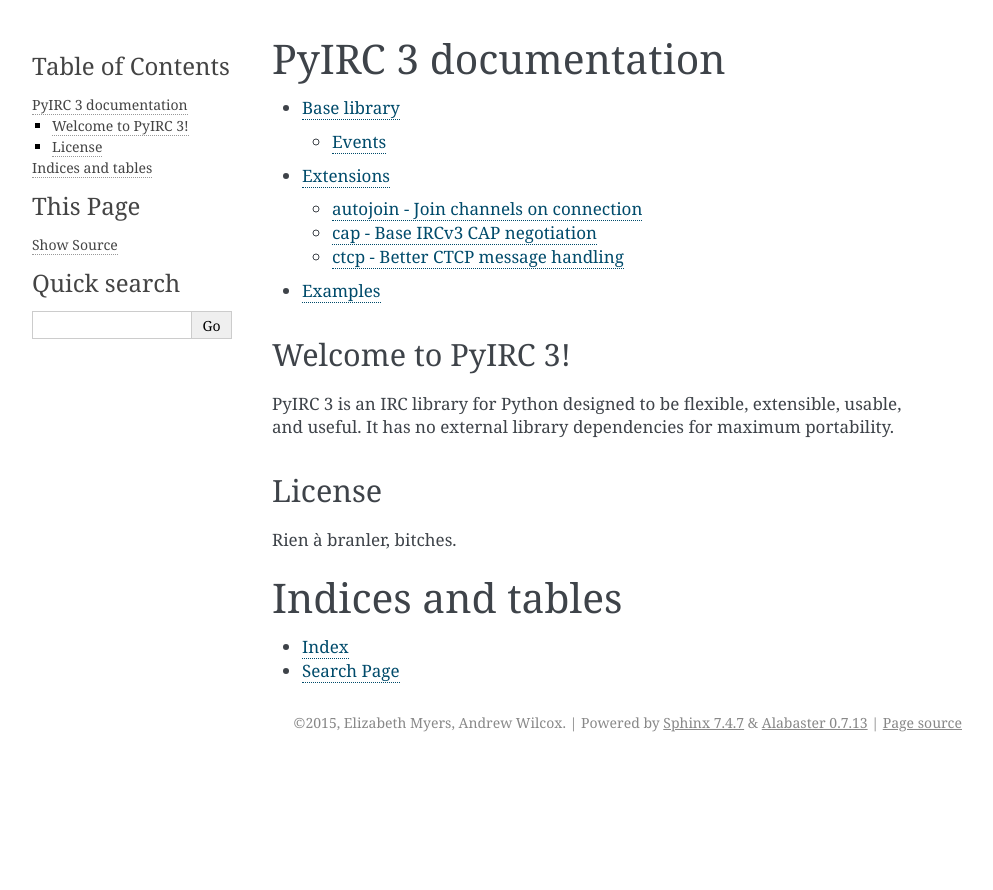
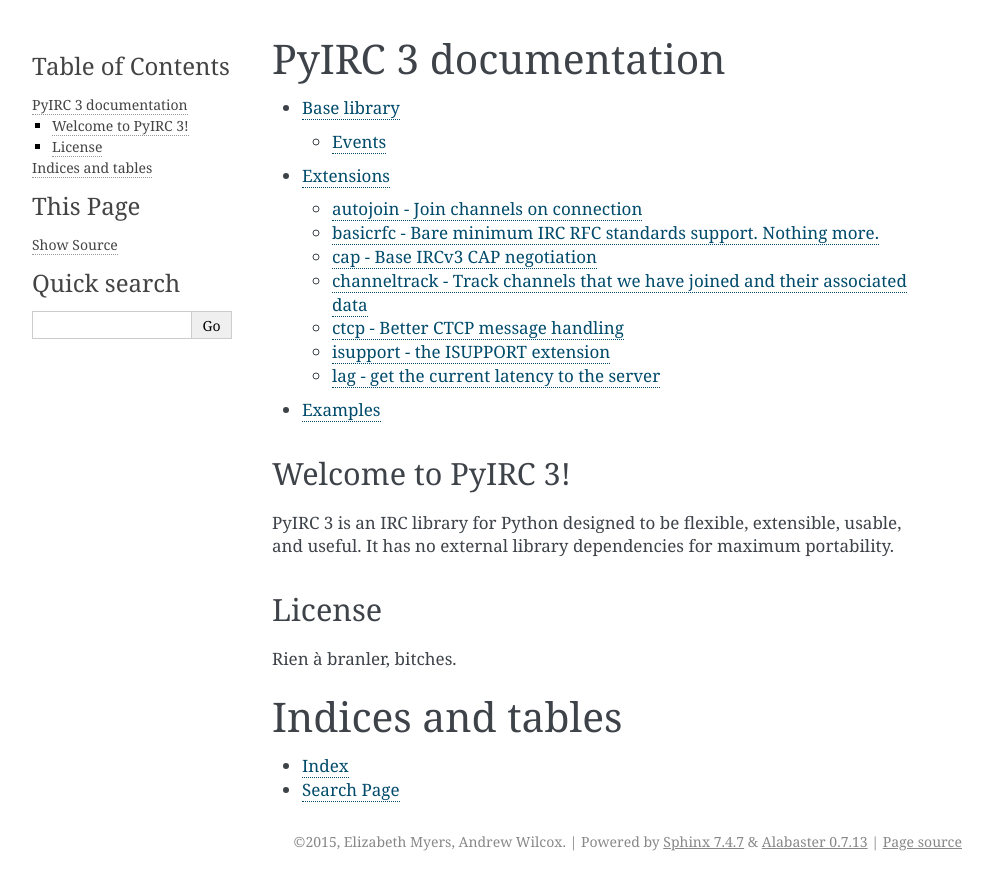
Before and after one commit to foxkit-us/PyIRC, a Sphinx documentation site: the page built from doc/index.rst, in a window 1280 px wide. Shown: the top 890 px of the page, without its empty margins (148-1141 px from the left). Built offline with Sphinx 7.4.7, drawn with Linux system fonts in a browser that asks for light colours.

Commit message:
Add more documented extensions

```diff
--- a/doc/extensions.rst
+++ b/doc/extensions.rst
@@ -12,10 +12,22 @@
 .. autoclass:: PyIRC.extensions.autojoin.AutoJoin
    :members:
 
+basicrfc - Bare minimum IRC RFC standards support. Nothing more.
+----------------------------------------------------------------
+
+.. autoclass:: PyIRC.extensions.basicrfc.BasicRFC
+   :members:
+
 cap - Base IRCv3 CAP negotiation
 --------------------------------
 
 .. autoclass:: PyIRC.extensions.cap.CapNegotiate
+   :members:
+
+channeltrack - Track channels that we have joined and their associated data
+----------------------------------------------------------------------------
+
+.. autoclass:: PyIRC.extensions.channeltrack.ChannelTrack
    :members:
 
 ctcp - Better CTCP message handling
@@ -26,3 +38,15 @@
 
 .. autoclass:: PyIRC.extensions.ctcp.CTCPEvent
    :members:
+
+isupport - the ISUPPORT extension
+---------------------------------
+
+.. autoclass:: PyIRC.extensions.isupport.ISupport
+   :members:
+
+lag - get the current latency to the server
+-------------------------------------------
+
+.. autoclass:: PyIRC.extensions.lag.LagCheck
+   :members:
```
